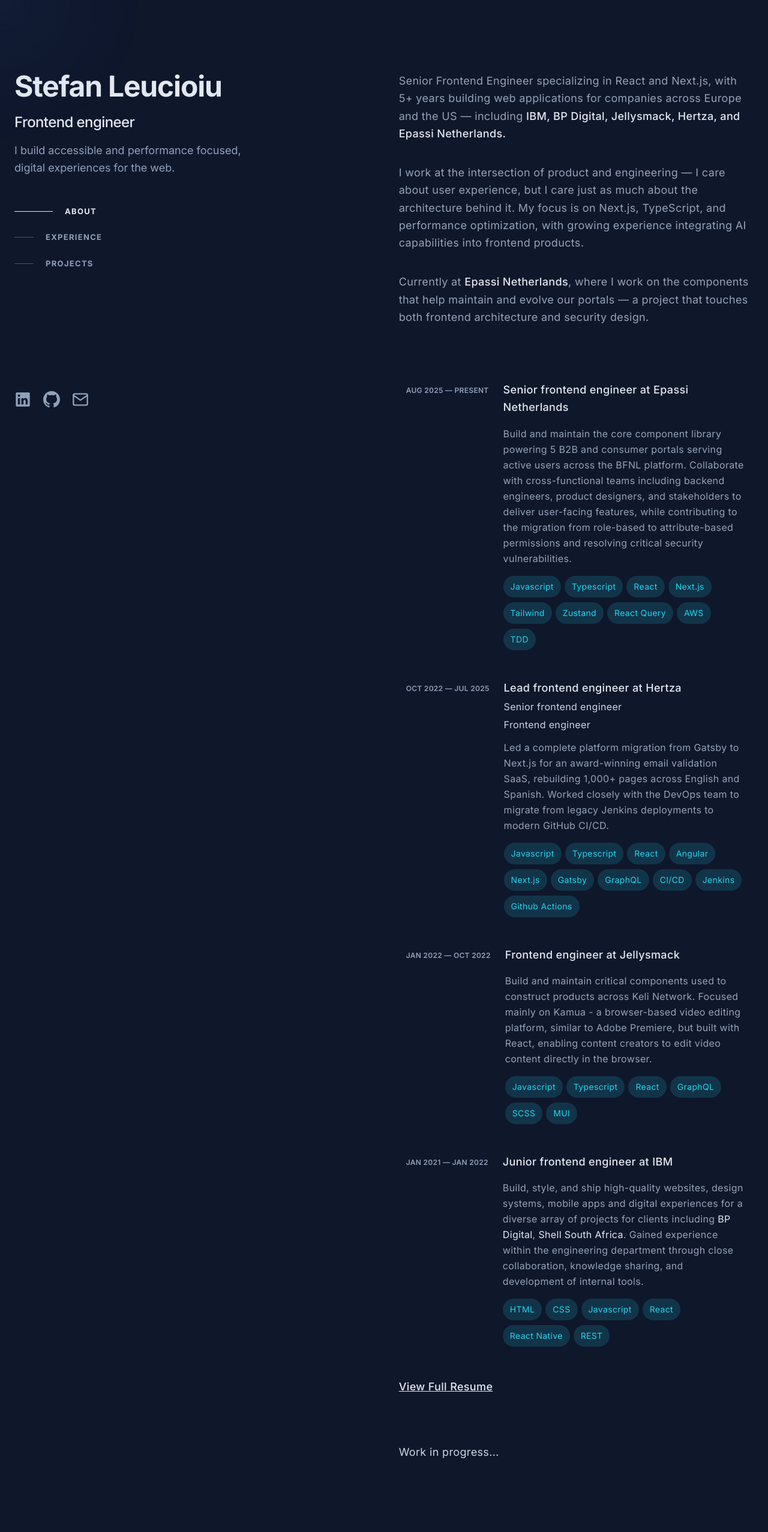
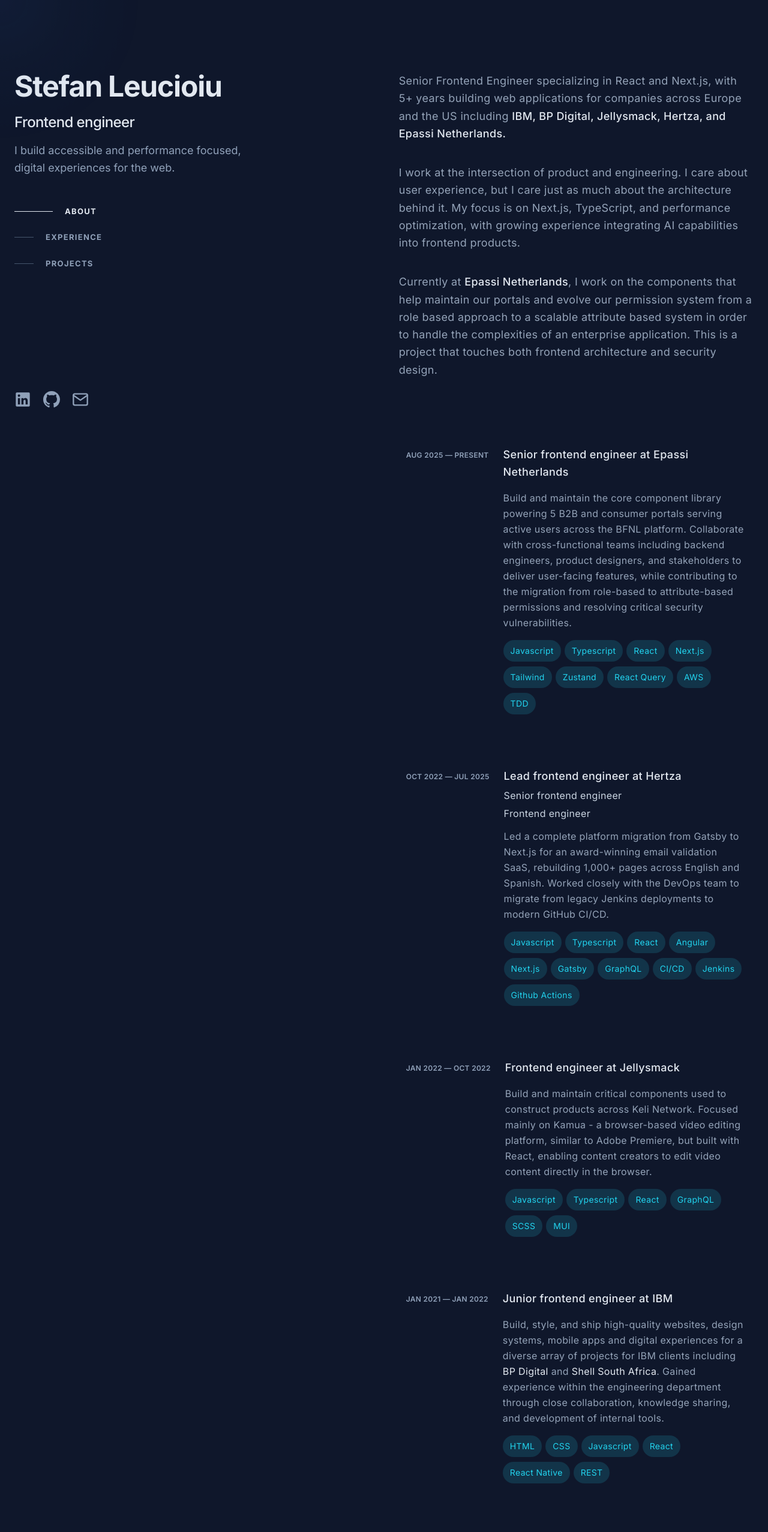
Before and after one commit to leucioiustefan/leucioiustefan-website-next, a Next.js app: page / in a window 1280 px wide. Shown: the top 2554 px of the page at 60% size. Built offline with nearby package versions, Linux system fonts and the light colour scheme.

Commit message:
Added - Styling fixes + projects section

```diff
--- a/Components/Description.tsx
+++ b/Components/Description.tsx
@@ -1,12 +1,12 @@
 const Description = () => {
   return (
     <>
-      <h2 className="text-sm font-bold uppercase tracking-widest text-slate-200 lg:sr-only">
+      <h2 className="text-lg font-bold uppercase tracking-widest text-slate-200 mb-5 lg:sr-only">
         About
       </h2>
       <p className="text-lg leading-relaxed">
         Senior Frontend Engineer specializing in React and Next.js, with 5+
-        years building web applications for companies across Europe and the US —
+        years building web applications for companies across Europe and the US
         including{" "}
         <span className="font-medium text-slate-200">
           {" "}
@@ -14,17 +14,19 @@
         </span>
       </p>
       <p className="mt-3 text-lg leading-relaxed">
-        I work at the intersection of product and engineering — I care about
-        user experience, but I care just as much about the architecture behind
-        it. My focus is on Next.js, TypeScript, and performance optimization,
-        with growing experience integrating AI capabilities into frontend
-        products.
+        I work at the intersection of product and engineering. I care about user
+        experience, but I care just as much about the architecture behind it. My
+        focus is on Next.js, TypeScript, and performance optimization, with
+        growing experience integrating AI capabilities into frontend products.
       </p>
       <p className="mt-3 text-lg leading-relaxed">
         Currently at{" "}
         <span className="font-medium text-slate-200">Epassi Netherlands</span>,
-        where I work on the components that help maintain and evolve our portals
-        — a project that touches both frontend architecture and security design.
+        I work on the components that help maintain our portals and evolve our
+        permission system from a role based approach to a scalable attribute
+        based system in order to handle the complexities of an enterprise
+        application. This is a project that touches both frontend architecture
+        and security design.
       </p>
     </>
   );
--- a/Components/Eperience/Epassi.tsx
+++ b/Components/Eperience/Epassi.tsx
@@ -7,7 +7,7 @@
       className="group flex gap-6 px-3 py-3 transition rounded-sm
    lg:hover:bg-[rgba(23,39,75,1)]
     lg:hover:shadow-[inset_0_1px_0_0_rgba(148,163,184,0.1)]
-lg:hover:drop-shadow-lg"
+lg:hover:drop-shadow-lg block"
     >
       <span className="hidden md:block w-fit shrink-0 mt-2 whitespace-nowrap z-10 text-xs font-semibold uppercase tracking-wide text-slate-400">
         AUG 2025 — present
--- a/Components/Eperience/Ibm.tsx
+++ b/Components/Eperience/Ibm.tsx
@@ -21,10 +21,10 @@
         </p>
         <p className="text-base mb-2 leading-relaxed">
           Build, style, and ship high-quality websites, design systems, mobile
-          apps and digital experiences for a diverse array of projects for
-          clients including <span className="text-slate-200"> BP Digital</span>,{" "}
-          <span className="text-slate-200"> Shell South Africa</span>. Gained
-          experience within the engineering department through close
+          apps and digital experiences for a diverse array of projects for IBM
+          clients including <span className="text-slate-200"> BP Digital </span>
+          and <span className="text-slate-200"> Shell South Africa</span>.
+          Gained experience within the engineering department through close
           collaboration, knowledge sharing, and development of internal tools.
         </p>
 
--- a/Components/Experience.tsx
+++ b/Components/Experience.tsx
@@ -1,23 +1,35 @@
 import Epassi from "./Eperience/Epassi";
-import Zerobounce from "./Eperience/Zerobounce";
-import Softbinator from "./Eperience/Softbinator";
+import Hertza from "./Eperience/Hertza";
+import Jellysmack from "./Eperience/Jellysmack";
 import Ibm from "./Eperience/Ibm";
+import Link from "next/link";
 
 const Experience = () => {
   return (
     <>
-      <Epassi />
-      <Zerobounce />
-      <Softbinator />
-      <Ibm />
-      <a
-        className="text-lg font-medium text-slate-200 leading-relaxed lg:hover:text-special lg:hover:underline underline mt-4"
-        href="/stefan_leucioiu_resume.pdf"
+      <h2 className="text-lg font-bold uppercase tracking-widest text-slate-200 mb-5 mt-15 lg:sr-only">
+        Experience
+      </h2>
+      <div className="py-5 lg: py-0">
+        <Epassi />
+      </div>
+      <div className="py-5 lg: py-0">
+        <Hertza />
+      </div>
+      <div className="py-5 lg: py-0">
+        <Jellysmack />
+      </div>
+      <div className="py-5 lg: py-0">
+        <Ibm />
+      </div>
+      <Link
+        className="text-lg font-medium text-slate-200 leading-relaxed lg:hover:text-special lg:hover:underline underline block mt-10 lg:mt-5"
+        href="/resume"
         target="_blank"
         rel="noopener noreferrer"
       >
         View Full Resume
-      </a>
+      </Link>
     </>
   );
 };
--- a/Components/Projects.tsx
+++ b/Components/Projects.tsx
@@ -1,7 +1,190 @@
 const Projects = () => {
   return (
     <div>
-      <h3 className="text-lg text-slate-300">Work in progress...</h3>
+      <h2 className="text-lg font-bold uppercase tracking-widest text-slate-200 mb-5 mt-15 lg:sr-only">
+        Projects
+      </h2>
+      <a
+        href="https://www.ibm.com/us-en"
+        target="_blank"
+        rel="noopener noreferrer nofollow"
+        className="group flex gap-6 px-3 py-3 transition rounded-sm
+   lg:hover:bg-[rgba(23,39,75,1)]
+    lg:hover:shadow-[inset_0_1px_0_0_rgba(148,163,184,0.1)]
+lg:hover:drop-shadow-lg"
+      >
+        <div>
+          <p className="text-lg font-medium text-slate-200 mb-4 leading-relaxed lg:group-hover:text-special">
+            Fullstack Next.js Wiki
+          </p>
+          <p className="text-base mb-2 leading-relaxed">
+            Developed a scalable Wiki application using Next.js with Drizzle ORM
+            for database management, shadcn/ui component library, and Tailwind
+            CSS for styling.
+          </p>
+
+          <p className="text-base mb-2 leading-relaxed">
+            Implemented secure authentication, serverless file storage,
+            transactional email system, and automated deployment pipeline using
+            GitHub Actions and Vercel.
+          </p>
+
+          <ul className="mt-2 flex flex-wrap" aria-label="Technologies used">
+            <li className="mr-1.5 mt-2">
+              <div className="flex items-center rounded-full bg-special/15 px-3 py-2 text-sm font-normal leading-5 text-special">
+                React
+              </div>
+            </li>
+            <li className="mr-1.5 mt-2">
+              <div className="flex items-center rounded-full bg-special/15 px-3 py-2 text-sm font-normal leading-5 text-special">
+                Next.js
+              </div>
+            </li>
+            <li className="mr-1.5 mt-2">
+              <div className="flex items-center rounded-full bg-special/15 px-3 py-2 text-sm font-normal leading-5 text-special">
+                Tailwind
+              </div>
+            </li>
+            <li className="mr-1.5 mt-2">
+              <div className="flex items-center rounded-full bg-special/15 px-3 py-2 text-sm font-normal leading-5 text-special">
+                ShadCN
+              </div>
+            </li>
+            <li className="mr-1.5 mt-2">
+              <div className="flex items-center rounded-full bg-special/15 px-3 py-2 text-sm font-normal leading-5 text-special">
+                Drizzle
+              </div>
+            </li>
+            <li className="mr-1.5 mt-2">
+              <div className="flex items-center rounded-full bg-special/15 px-3 py-2 text-sm font-normal leading-5 text-special">
+                Next Auth
+              </div>
+            </li>
+            <li className="mr-1.5 mt-2">
+              <div className="flex items-center rounded-full bg-special/15 px-3 py-2 text-sm font-normal leading-5 text-special">
+                CI/CD
+              </div>
+            </li>
+          </ul>
+        </div>
+      </a>
+
+      <a
+        href="https://www.ibm.com/us-en"
+        target="_blank"
+        rel="noopener noreferrer nofollow"
+        className="group flex gap-6 px-3 py-3 transition rounded-sm
+   lg:hover:bg-[rgba(23,39,75,1)]
+    lg:hover:shadow-[inset_0_1px_0_0_rgba(148,163,184,0.1)]
+lg:hover:drop-shadow-lg"
+      >
+        <div>
+          <p className="text-lg font-medium text-slate-200 mb-4 leading-relaxed lg:group-hover:text-special">
+            AI agent
+          </p>
+          <p className="text-base mb-2 leading-relaxed">
+            Developed an autonomous CLI AI agent featuring tool calling,
+            iterative agent loops, and evaluation frameworks
+          </p>
+
+          <p className="text-base mb-2 leading-relaxed">
+            Integrated human approval workflows for critical operations,
+            real-time token tracking, and advanced context window optimization
+            techniques to manage LLM memory constraints.
+          </p>
+
+          <ul className="mt-2 flex flex-wrap" aria-label="Technologies used">
+            <li className="mr-1.5 mt-2">
+              <div className="flex items-center rounded-full bg-special/15 px-3 py-2 text-sm font-normal leading-5 text-special">
+                Typescript
+              </div>
+            </li>
+            <li className="mr-1.5 mt-2">
+              <div className="flex items-center rounded-full bg-special/15 px-3 py-2 text-sm font-normal leading-5 text-special">
+                Node.js
+              </div>
+            </li>
+            <li className="mr-1.5 mt-2">
+              <div className="flex items-center rounded-full bg-special/15 px-3 py-2 text-sm font-normal leading-5 text-special">
+                Tool calling
+              </div>
+            </li>
+            <li className="mr-1.5 mt-2">
+              <div className="flex items-center rounded-full bg-special/15 px-3 py-2 text-sm font-normal leading-5 text-special">
+                Iterative agent loops
+              </div>
+            </li>
+            <li className="mr-1.5 mt-2">
+              <div className="flex items-center rounded-full bg-special/15 px-3 py-2 text-sm font-normal leading-5 text-special">
+                Human approval
+              </div>
+            </li>
+            <li className="mr-1.5 mt-2">
+              <div className="flex items-center rounded-full bg-special/15 px-3 py-2 text-sm font-normal leading-5 text-special">
+                Token tracking
+              </div>
+            </li>
+          </ul>
+        </div>
+      </a>
+
+      <a
+        href="https://www.ibm.com/us-en"
+        target="_blank"
+        rel="noopener noreferrer nofollow"
+        className="group flex gap-6 px-3 py-3 transition rounded-sm
+   lg:hover:bg-[rgba(23,39,75,1)]
+    lg:hover:shadow-[inset_0_1px_0_0_rgba(148,163,184,0.1)]
+lg:hover:drop-shadow-lg"
+      >
+        <div>
+          <p className="text-lg font-medium text-slate-200 mb-4 leading-relaxed lg:group-hover:text-special">
+            Personal Website
+          </p>
+          <p className="text-base mb-2 leading-relaxed">
+            Build, style, and ship high-quality websites, design systems, mobile
+            apps and digital experiences for a diverse array of projects for
+            clients including{" "}
+            <span className="text-slate-200"> BP Digital</span>,{" "}
+            <span className="text-slate-200"> Shell South Africa</span>. Gained
+            experience within the engineering department through close
+            collaboration, knowledge sharing, and development of internal tools.
+          </p>
+
+          <ul className="mt-2 flex flex-wrap" aria-label="Technologies used">
+            <li className="mr-1.5 mt-2">
+              <div className="flex items-center rounded-full bg-special/15 px-3 py-2 text-sm font-normal leading-5 text-special">
+                HTML
+              </div>
+            </li>
+            <li className="mr-1.5 mt-2">
+              <div className="flex items-center rounded-full bg-special/15 px-3 py-2 text-sm font-normal leading-5 text-special">
+                CSS
+              </div>
+            </li>
+            <li className="mr-1.5 mt-2">
+              <div className="flex items-center rounded-full bg-special/15 px-3 py-2 text-sm font-normal leading-5 text-special">
+                Javascript
+              </div>
+            </li>
+            <li className="mr-1.5 mt-2">
+              <div className="flex items-center rounded-full bg-special/15 px-3 py-2 text-sm font-normal leading-5 text-special">
+                React
+              </div>
+            </li>
+            <li className="mr-1.5 mt-2">
+              <div className="flex items-center rounded-full bg-special/15 px-3 py-2 text-sm font-normal leading-5 text-special">
+                React Native
+              </div>
+            </li>
+            <li className="mr-1.5 mt-2">
+              <div className="flex items-center rounded-full bg-special/15 px-3 py-2 text-sm font-normal leading-5 text-special">
+                REST
+              </div>
+            </li>
+          </ul>
+        </div>
+      </a>
     </div>
   );
 };
--- a/Components/Socials.tsx
+++ b/Components/Socials.tsx
@@ -54,7 +54,7 @@
   ];
 
   return (
-    <div className="flex items-center gap-5">
+    <div className="flex items-center gap-5 mt-3">
       {socials.map((social) => (
         <a
           key={social.name}
--- a/app/page.tsx
+++ b/app/page.tsx
@@ -1,3 +1,5 @@
+"use client";
+
 import Description from "@/Components/Description";
 import Experience from "@/Components/Experience";
 import Projects from "@/Components/Projects";
@@ -18,12 +20,25 @@
         <Experience />
       </section>
 
-      <section
+      {/* <section
         id="projects"
         className="text-sm font-normal leading-6 tracking-wide lg:flex lg:flex-col lg:justify-between gap-6"
       >
         <Projects />
-      </section>
+        <a
+          className="text-lg font-medium text-slate-200 leading-relaxed lg:hover:text-special lg:hover:underline underline block mt-10 lg:mt-5"
+          href="/stefan_leucioiu_resume.pdf"
+          target="_blank"
+          rel="noopener noreferrer"
+        >
+          View Project Archive
+        </a>
+        <p className="text-base leading-relaxed max-w-[500px] mt-10">
+          Build, style, and ship high-quality websites, design systems, mobile
+          clients including <span className="text-slate-200"> BP Digital</span>,{" "}
+          <span className="text-slate-200"> Shell South Africa</span>. Gained
+        </p>
+      </section> */}
     </main>
   );
 }
--- /dev/null
+++ b/app/resume/page.tsx
@@ -0,0 +1,5 @@
+import { redirect } from "next/navigation";
+
+export default function ResumePage() {
+  redirect("/stefan_leucioiu_resume.pdf");
+}
```
Also changed, not shown: Components/Eperience/Hertza.tsx (renamed from Components/Eperience/Zerobounce.tsx), Components/Eperience/Jellysmack.tsx (renamed from Components/Eperience/Softbinator.tsx).
